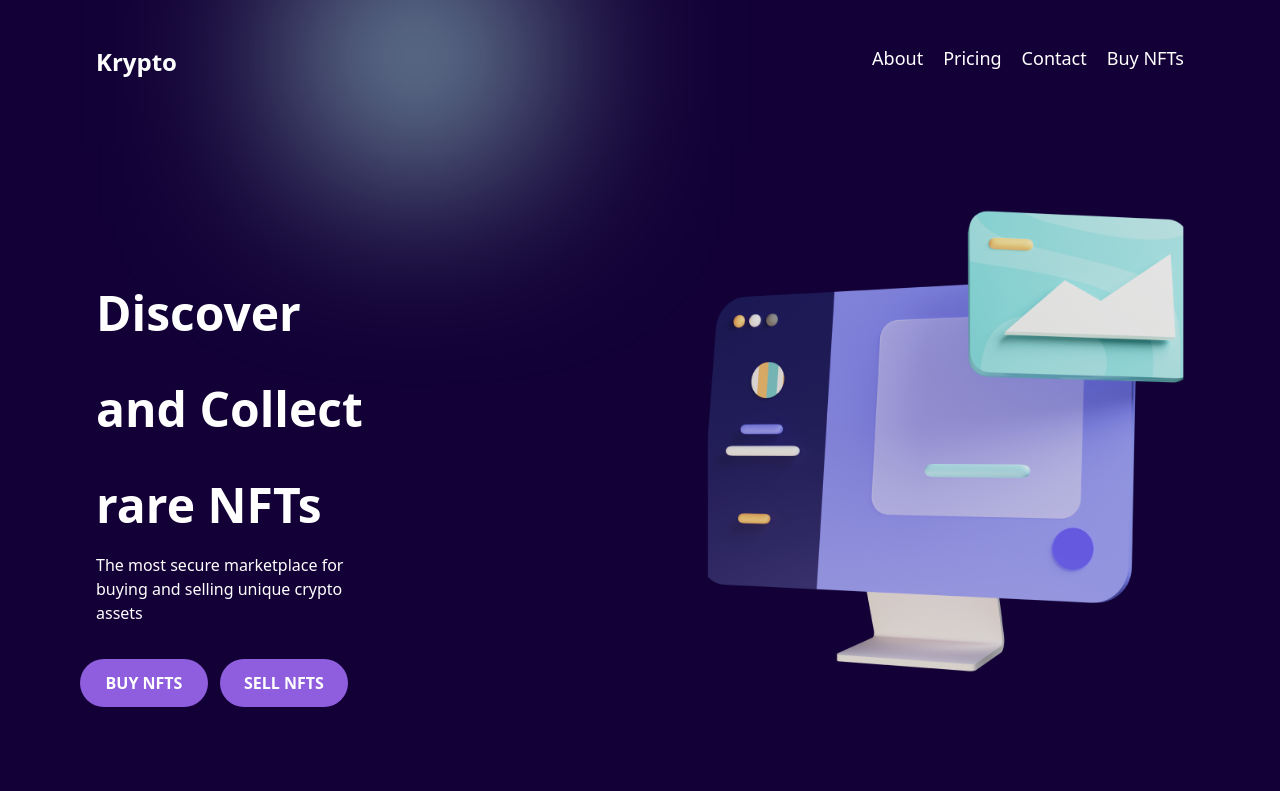
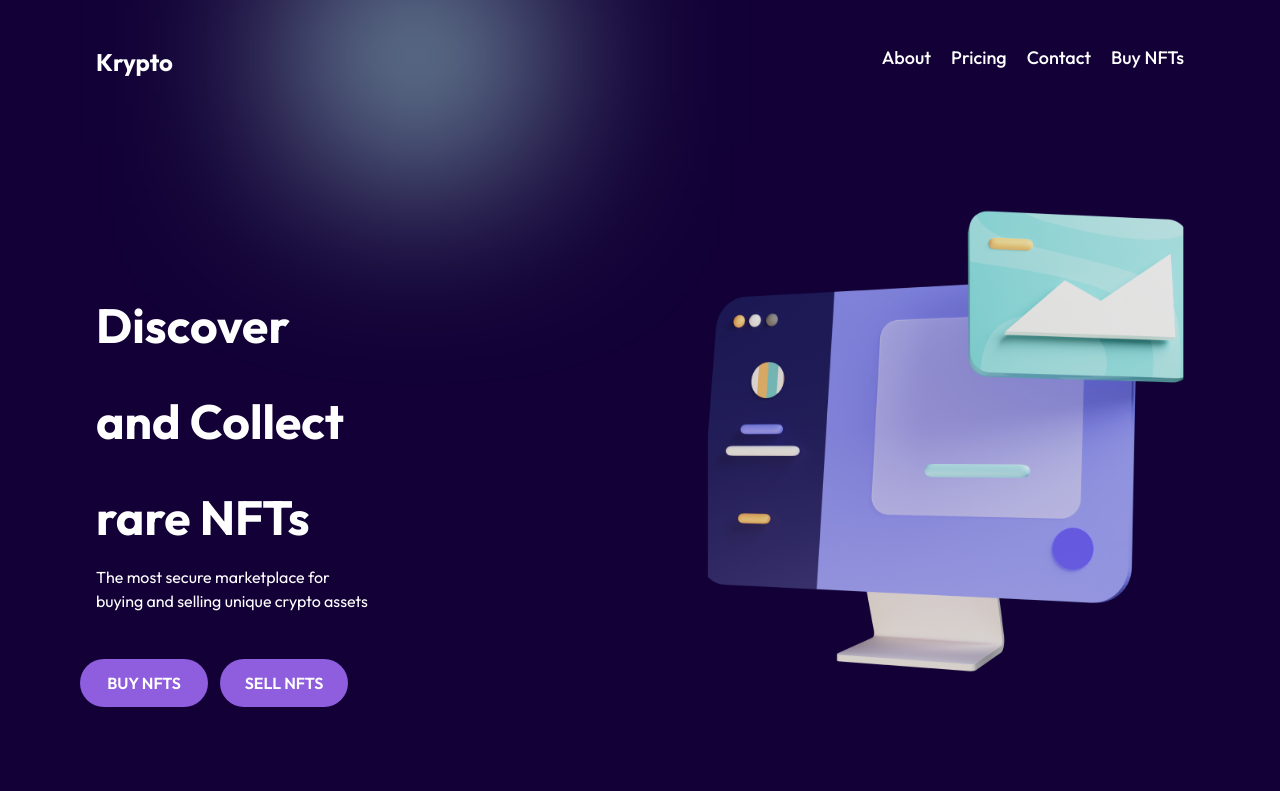
Before and after one commit to akashkennedy/Krypto, a React (Vite) app: page / in a window 1280 px wide. Shown: the top 791 px of the page. Built offline with nearby package versions, Linux system fonts and the light colour scheme.

Commit message:
Update Font to Outfit

```diff
--- a/src/App.jsx
+++ b/src/App.jsx
@@ -8,7 +8,7 @@ import Footer from "./components/Footer";
 
 const App = () => {
   return (
-    <main className="h-full bg-background text-white">
+    <main className="h-full bg-background text-white font-body">
       <Header />
       <Hero />
       <FeaturedOn />
--- a/src/index.css
+++ b/src/index.css
@@ -1,3 +1,4 @@
+@import url("https://fonts.googleapis.com/css2?family=Outfit:wght@100..900&display=swap");
 
 @tailwind base;
 
@@ -15,10 +16,9 @@
     @apply text-white;
   }
   li {
-    @apply mb-2
+    @apply mb-2;
   }
 }
-
 
 @tailwind components;
 
--- a/tailwind.config.js
+++ b/tailwind.config.js
@@ -9,6 +9,9 @@ export default {
         subhead: "#a6dbda",
         featuredbg: "#35005e",
       },
+      fontFamily: {
+        body: ["Outfit", 'serif']
+      }
     },
   },
   plugins: [],
```
